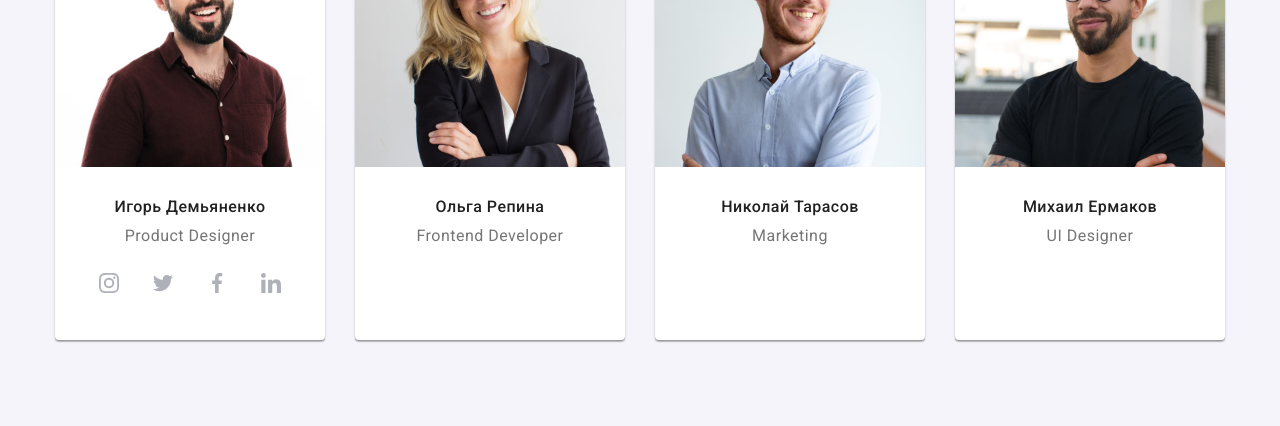
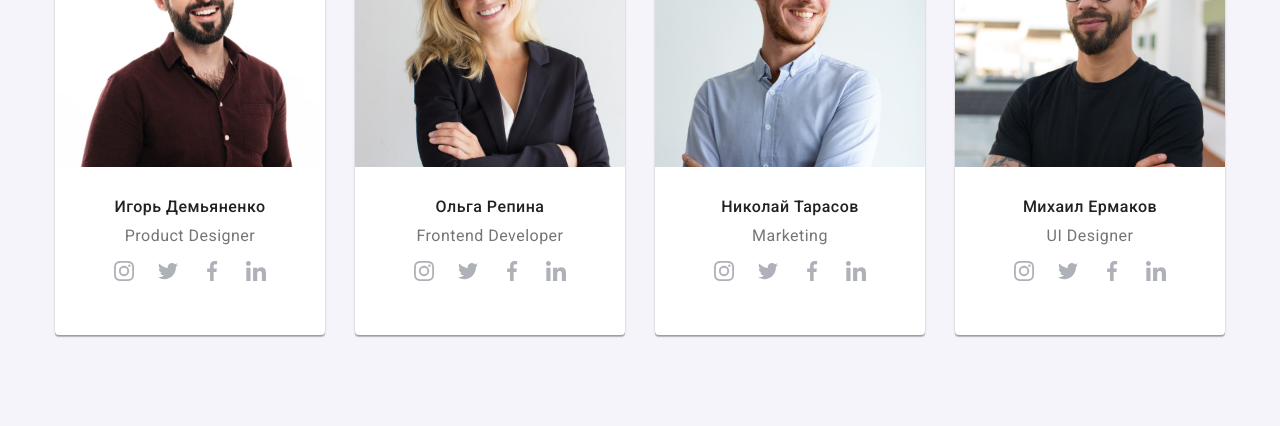
Before and after one commit to MarynaSkoryk/goit-markup-hw-04, a plain HTML site: page index.html in a window 1280 px wide. Shown: the part 1880-2306 px from the top of the page. Drawn offline with nearby package versions, Linux system fonts and the light colour scheme.

Commit message:
create new section "customers"

```diff
--- a/css/styles.css
+++ b/css/styles.css
@@ -321,18 +321,28 @@ img {
   display: flex;
   justify-content: center;
 }
-.social-link:not(:last-child) {
+.social:not(:last-child) {
   margin-right: 10px;
 }
 .social-link {
   display: block;
-  padding: 12px;
+  text-align: center;
 }
-.social-link:hover,
-.social-link:focus {
+
+.social-icon:hover,
+.social:focus {
   fill: var(--accent-text-color);
-  circle: r=100;
   stroke: var(--color-text-white);
+}
+.social {
+  display: block;
+  width: 44px;
+  height: 44px;
+  margin: auto 0;
+}
+
+.social-icon {
+  box-sizing: border-box;
 }
 
 /*Footer*/
--- a/index.html
+++ b/index.html
@@ -169,28 +169,27 @@
                 <p lang="en" class="position">Product Designer</p>
                 <ul class="social-block">
                   <li class="social-link link">
-                    <a href="#">
+                    <a href="#" class="social">
                       <svg class="social-icon" width="20px" height="20px">
                         <use href="./images/icons.svg#instagram"></use></svg
                     ></a>
                   </li>
-
                   <li class="social-link link">
-                    <a href="#">
+                    <a href="#" class="social">
                       <svg class="social-icon" width="20px" height="20px">
                         <use href="./images/icons.svg#twitter"></use>
                       </svg>
                     </a>
                   </li>
                   <li class="social-link link">
-                    <a href="#">
+                    <a href="#" class="social">
                       <svg class="social-icon" width="20px" height="20px">
                         <use href="./images/icons.svg#facebook"></use>
                       </svg>
                     </a>
                   </li>
                   <li class="social-link link">
-                    <a href="#">
+                    <a href="#" class="social">
                       <svg class="social-icon" width="20px" height="20px">
                         <use href="./images/icons.svg#linkedin"></use>
                       </svg>
@@ -199,19 +198,42 @@
                 </ul>
               </div>
             </li>
-
             <li class="work-card">
               <img src="./images/worker2.jpg" alt="Ольга Репина" width="270" />
               <div class="work-card-container">
                 <h3 class="name">Ольга Репина</h3>
                 <p lang="en" class="position">Frontend Developer</p>
+                <ul class="social-block">
+                  <li class="social-link link">
+                    <a href="#" class="social">
+                      <svg class="social-icon" width="20px" height="20px">
+                        <use href="./images/icons.svg#instagram"></use></svg
+                    ></a>
+                  </li>
+
+                  <li class="social-link link">
+                    <a href="#" class="social">
+                      <svg class="social-icon" width="20px" height="20px">
+                        <use href="./images/icons.svg#twitter"></use>
+                      </svg>
+                    </a>
+                  </li>
+                  <li class="social-link link">
+                    <a href="#" class="social">
+                      <svg class="social-icon" width="20px" height="20px">
+                        <use href="./images/icons.svg#facebook"></use>
+                      </svg>
+                    </a>
+                  </li>
+                  <li class="social-link link">
+                    <a href="#" class="social">
+                      <svg class="social-icon" width="20px" height="20px">
+                        <use href="./images/icons.svg#linkedin"></use>
+                      </svg>
+                    </a>
+                  </li>
+                </ul>
               </div>
-              <!--ul--перелік соціальних мереж>
-              <li><a href="" aria-label="Instagram"></a></li>
-              <li><a href="" aria-label="Twitter"></a></li>
-              <li><a href="" aria-label="Facebook"></a></li>
-              <li><a href="" aria-label="Linkedin"></a></li>
-            </ul-->
             </li>
             <li class="work-card">
               <img
@@ -222,13 +244,37 @@
               <div class="work-card-container">
                 <h3 class="name">Николай Тарасов</h3>
                 <p lang="en" class="position">Marketing</p>
+                <ul class="social-block">
+                  <li class="social-link link">
+                    <a href="#" class="social">
+                      <svg class="social-icon" width="20px" height="20px">
+                        <use href="./images/icons.svg#instagram"></use></svg
+                    ></a>
+                  </li>
+
+                  <li class="social-link link">
+                    <a href="#" class="social">
+                      <svg class="social-icon" width="20px" height="20px">
+                        <use href="./images/icons.svg#twitter"></use>
+                      </svg>
+                    </a>
+                  </li>
+                  <li class="social-link link">
+                    <a href="#" class="social">
+                      <svg class="social-icon" width="20px" height="20px">
+                        <use href="./images/icons.svg#facebook"></use>
+                      </svg>
+                    </a>
+                  </li>
+                  <li class="social-link link">
+                    <a href="#" class="social">
+                      <svg class="social-icon" width="20px" height="20px">
+                        <use href="./images/icons.svg#linkedin"></use>
+                      </svg>
+                    </a>
+                  </li>
+                </ul>
               </div>
-              <!--ul--перелік соціальних мереж>
-              <li><a href="" aria-label="Instagram"></a></li>
-              <li><a href="" aria-label="Twitter"></a></li>
-              <li><a href="" aria-label="Facebook"></a></li>
-              <li><a href="" aria-label="Linkedin"></a></li>
-            </ul-->
             </li>
             <li class="work-card">
               <img
@@ -239,18 +285,42 @@
               <div class="work-card-container">
                 <h3 class="name">Михаил Ермаков</h3>
                 <p lang="en" class="position">UI Designer</p>
+                <ul class="social-block">
+                  <li class="social-link link">
+                    <a href="#" class="social">
+                      <svg class="social-icon" width="20px" height="20px">
+                        <use href="./images/icons.svg#instagram"></use></svg
+                    ></a>
+                  </li>
+
+                  <li class="social-link link">
+                    <a href="#" class="social">
+                      <svg class="social-icon" width="20px" height="20px">
+                        <use href="./images/icons.svg#twitter"></use>
+                      </svg>
+                    </a>
+                  </li>
+                  <li class="social-link link">
+                    <a href="#" class="social">
+                      <svg class="social-icon" width="20px" height="20px">
+                        <use href="./images/icons.svg#facebook"></use>
+                      </svg>
+                    </a>
+                  </li>
+                  <li class="social-link link">
+                    <a href="#" class="social">
+                      <svg class="social-icon" width="20px" height="20px">
+                        <use href="./images/icons.svg#linkedin"></use>
+                      </svg>
+                    </a>
+                  </li>
+                </ul>
               </div>
-              <!--ul--перелік соціальних мереж>
-              <li><a href="" aria-label="Instagram"></a></li>
-              <li><a href="" aria-label="Twitter"></a></li>
-              <li><a href="" aria-label="Facebook"></a></li>
-              <li><a href="" aria-label="Linkedin"></a></li>
-            <ul-->
             </li>
           </ul>
         </div>
       </section>
-      <!--section--секція з другого завдання>
+      <section class="Customers"></section>
         <h2>Постоянные клиенты</h2>
         <ul>
           <li>
@@ -284,7 +354,7 @@
             </a>
           </li>
         </ul>
-      </section-->
+      </section>
     </main>
     <footer class="all-footer">
       <div class="footer-style">
```
